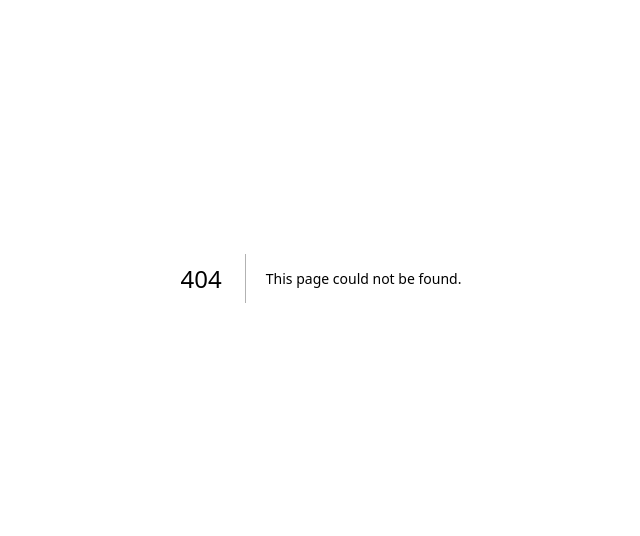
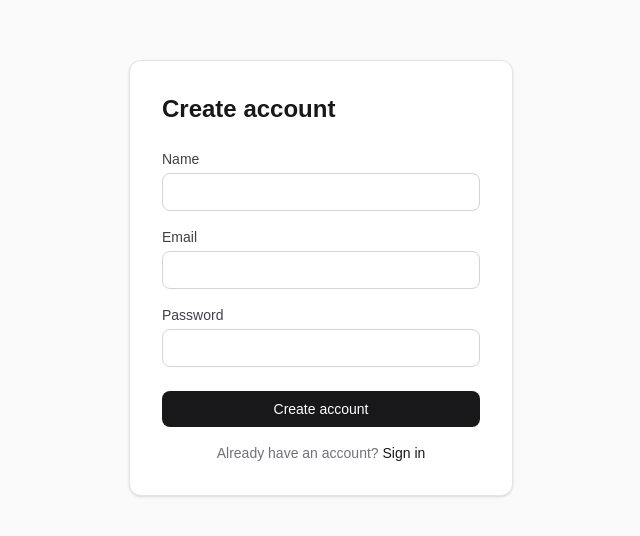
Before and after one commit to vngbh/taskhub, a Next.js app in the folder apps/web/: page /register in a window 1280 px wide. Before the commit this address had no page. Shown: the part 122-658 px from the top of the page, without its empty margins (319-959 px from the left). Built offline with nearby package versions, Linux system fonts and the light colour scheme; no server answers.

Commit message:
feat(web): add login and register pages

```diff
--- /dev/null
+++ b/apps/web/src/app/(auth)/login/page.tsx
@@ -0,0 +1,77 @@
+"use client";
+
+import { useActionState } from "react";
+import Link from "next/link";
+import { login } from "@/app/actions/auth";
+
+export default function LoginPage() {
+  const [state, action, pending] = useActionState(login, undefined);
+
+  return (
+    <div className="flex min-h-screen items-center justify-center bg-zinc-50 dark:bg-zinc-900">
+      <div className="w-full max-w-sm rounded-xl border border-zinc-200 bg-white p-8 shadow-sm dark:border-zinc-800 dark:bg-zinc-950">
+        <h1 className="mb-6 text-2xl font-semibold text-zinc-900 dark:text-zinc-50">
+          Sign in
+        </h1>
+
+        <form action={action} className="flex flex-col gap-4">
+          <div>
+            <label
+              htmlFor="email"
+              className="mb-1 block text-sm font-medium text-zinc-700 dark:text-zinc-300"
+            >
+              Email
+            </label>
+            <input
+              id="email"
+              name="email"
+              type="email"
+              required
+              autoComplete="email"
+              className="w-full rounded-lg border border-zinc-300 px-3 py-2 text-sm outline-none focus:border-zinc-500 dark:border-zinc-700 dark:bg-zinc-900 dark:text-zinc-50"
+            />
+          </div>
+
+          <div>
+            <label
+              htmlFor="password"
+              className="mb-1 block text-sm font-medium text-zinc-700 dark:text-zinc-300"
+            >
+              Password
+            </label>
+            <input
+              id="password"
+              name="password"
+              type="password"
+              required
+              autoComplete="current-password"
+              className="w-full rounded-lg border border-zinc-300 px-3 py-2 text-sm outline-none focus:border-zinc-500 dark:border-zinc-700 dark:bg-zinc-900 dark:text-zinc-50"
+            />
+          </div>
+
+          {state?.error && (
+            <p className="text-sm text-red-500">{state.error}</p>
+          )}
+
+          <button
+            type="submit"
+            disabled={pending}
+            className="mt-2 rounded-lg bg-zinc-900 px-4 py-2 text-sm font-medium text-white transition-colors hover:bg-zinc-700 disabled:opacity-50 dark:bg-zinc-50 dark:text-zinc-900 dark:hover:bg-zinc-200"
+          >
+            {pending ? "Signing in…" : "Sign in"}
+          </button>
+        </form>
+
+        <p className="mt-4 text-center text-sm text-zinc-500">
+          No account?{" "}
+          <Link
+            href="/register"
+            className="font-medium text-zinc-900 hover:underline dark:text-zinc-50"
+          >
+            Register
+          </Link>
+        </p>
+      </div>
+    </div>
+  );
+}
--- /dev/null
+++ b/apps/web/src/app/(auth)/register/page.tsx
@@ -0,0 +1,94 @@
+"use client";
+
+import { useActionState } from "react";
+import Link from "next/link";
+import { register } from "@/app/actions/auth";
+
+export default function RegisterPage() {
+  const [state, action, pending] = useActionState(register, undefined);
+
+  return (
+    <div className="flex min-h-screen items-center justify-center bg-zinc-50 dark:bg-zinc-900">
+      <div className="w-full max-w-sm rounded-xl border border-zinc-200 bg-white p-8 shadow-sm dark:border-zinc-800 dark:bg-zinc-950">
+        <h1 className="mb-6 text-2xl font-semibold text-zinc-900 dark:text-zinc-50">
+          Create account
+        </h1>
+
+        <form action={action} className="flex flex-col gap-4">
+          <div>
+            <label
+              htmlFor="name"
+              className="mb-1 block text-sm font-medium text-zinc-700 dark:text-zinc-300"
+            >
+              Name
+            </label>
+            <input
+              id="name"
+              name="name"
+              type="text"
+              required
+              autoComplete="name"
+              className="w-full rounded-lg border border-zinc-300 px-3 py-2 text-sm outline-none focus:border-zinc-500 dark:border-zinc-700 dark:bg-zinc-900 dark:text-zinc-50"
+            />
+          </div>
+
+          <div>
+            <label
+              htmlFor="email"
+              className="mb-1 block text-sm font-medium text-zinc-700 dark:text-zinc-300"
+            >
+              Email
+            </label>
+            <input
+              id="email"
+              name="email"
+              type="email"
+              required
+              autoComplete="email"
+              className="w-full rounded-lg border border-zinc-300 px-3 py-2 text-sm outline-none focus:border-zinc-500 dark:border-zinc-700 dark:bg-zinc-900 dark:text-zinc-50"
+            />
+          </div>
+
+          <div>
+            <label
+              htmlFor="password"
+              className="mb-1 block text-sm font-medium text-zinc-700 dark:text-zinc-300"
+            >
+              Password
+            </label>
+            <input
+              id="password"
+              name="password"
+              type="password"
+              required
+              autoComplete="new-password"
+              className="w-full rounded-lg border border-zinc-300 px-3 py-2 text-sm outline-none focus:border-zinc-500 dark:border-zinc-700 dark:bg-zinc-900 dark:text-zinc-50"
+            />
+          </div>
+
+          {state?.error && (
+            <p className="text-sm text-red-500">{state.error}</p>
+          )}
+
+          <button
+            type="submit"
+            disabled={pending}
+            className="mt-2 rounded-lg bg-zinc-900 px-4 py-2 text-sm font-medium text-white transition-colors hover:bg-zinc-700 disabled:opacity-50 dark:bg-zinc-50 dark:text-zinc-900 dark:hover:bg-zinc-200"
+          >
+            {pending ? "Creating account…" : "Create account"}
+          </button>
+        </form>
+
+        <p className="mt-4 text-center text-sm text-zinc-500">
+          Already have an account?{" "}
+          <Link
+            href="/login"
+            className="font-medium text-zinc-900 hover:underline dark:text-zinc-50"
+          >
+            Sign in
+          </Link>
+        </p>
+      </div>
+    </div>
+  );
+}
```
